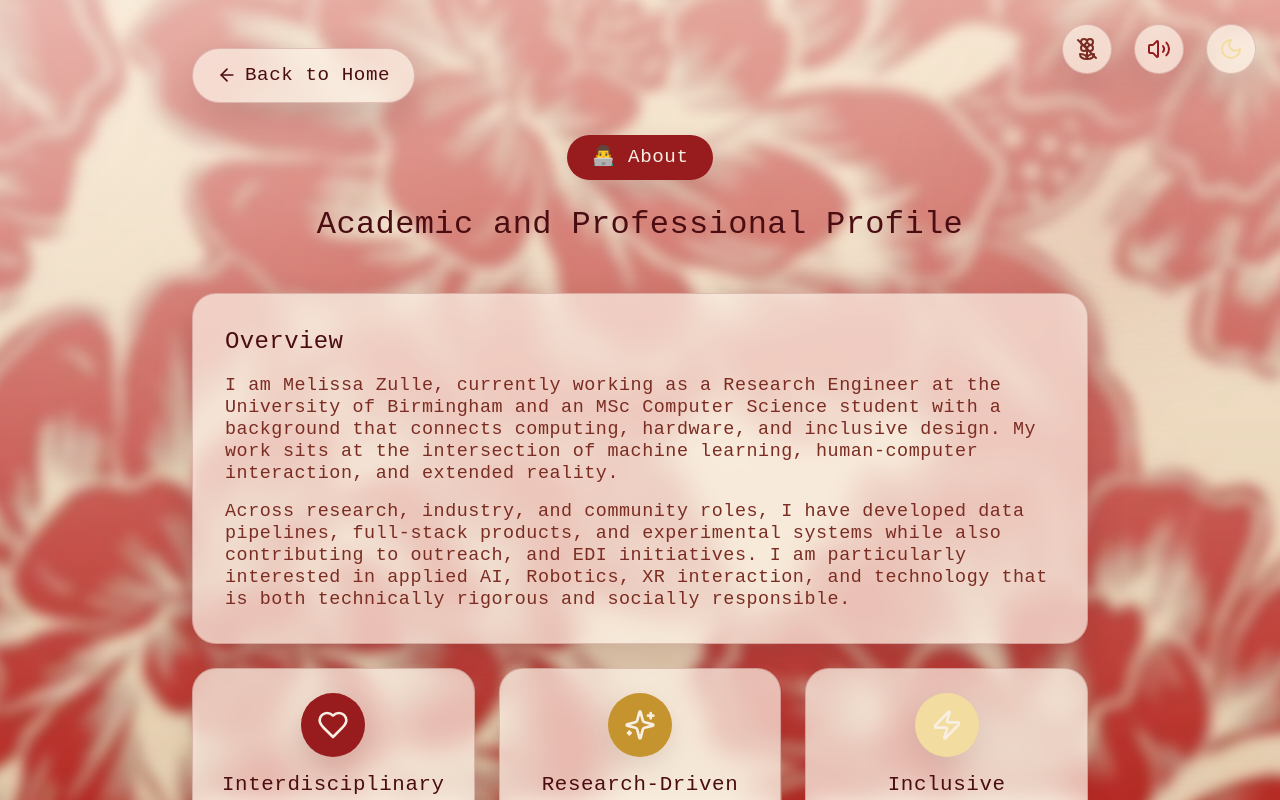
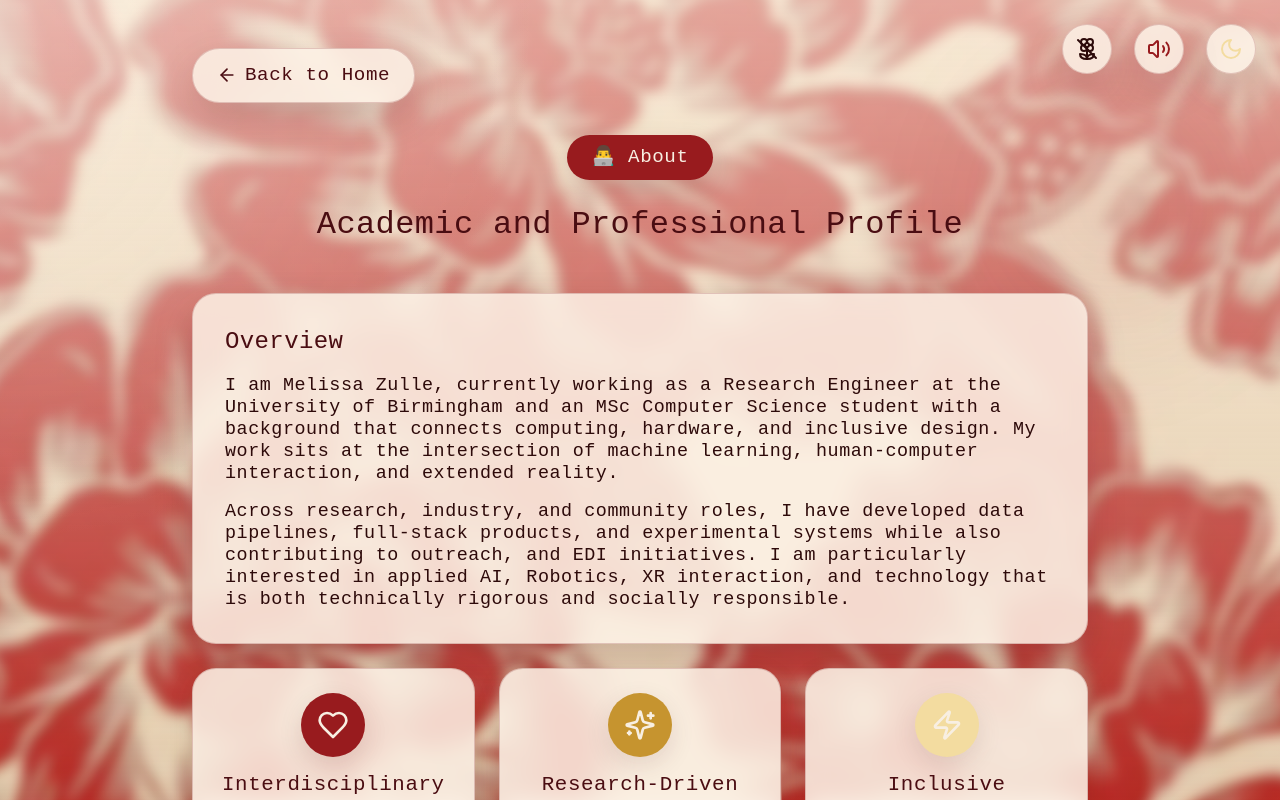
Before and after one commit to melzeta/personal_website, a React (Vite) app: page /about in a window 1280 px wide. Shown: the top 800 px of the page. Built offline with nearby package versions, Linux system fonts and the light colour scheme.

Commit message:
Improve glass card readability over floral backgrounds

```diff
--- a/src/styles/globals.css
+++ b/src/styles/globals.css
@@ -27,7 +27,7 @@
 
   body {
     background-color: var(--bg-primary);
-    color: var(--text-primary);
+    color: var(--text-secondary);
     font-family: 'VT323', monospace;
     font-size: 1.2rem;
     letter-spacing: 0.02em;
@@ -66,7 +66,7 @@
 
   p {
     font-family: 'VT323', monospace;
-    font-weight: 400;
+    font-weight: 500;
     font-size: 1.15rem;
     line-height: 1.2;
     letter-spacing: 0.03em;
@@ -142,10 +142,10 @@
 :root {
   --bg-primary: #f8efe2;
   --bg-secondary: #f1dfc7;
-  --bg-card: rgba(253, 243, 231, 0.7);
-  --card-bg: rgba(253, 243, 231, 0.7);
+  --bg-card: rgba(253, 243, 231, 0.85);
+  --card-bg: rgba(253, 243, 231, 0.85);
   --text-primary: #4a0d12;
-  --text-secondary: #7b2d23;
+  --text-secondary: #2d0a0a;
   --accent-primary: #981b1e;
   --accent-secondary: #c6942f;
   --accent-tertiary: #f3dca0;
@@ -161,10 +161,10 @@
 .dark {
   --bg-primary: #0e1a2f;
   --bg-secondary: #162543;
-  --bg-card: rgba(11, 24, 48, 0.74);
-  --card-bg: rgba(11, 24, 48, 0.74);
+  --bg-card: rgba(244, 233, 201, 0.85);
+  --card-bg: rgba(244, 233, 201, 0.85);
   --text-primary: #f9f3e3;
-  --text-secondary: #e2cf9b;
+  --text-secondary: #2d0a0a;
   --accent-primary: #f3e0a4;
   --accent-secondary: #d4a94a;
   --accent-tertiary: #f8f1cf;
```
